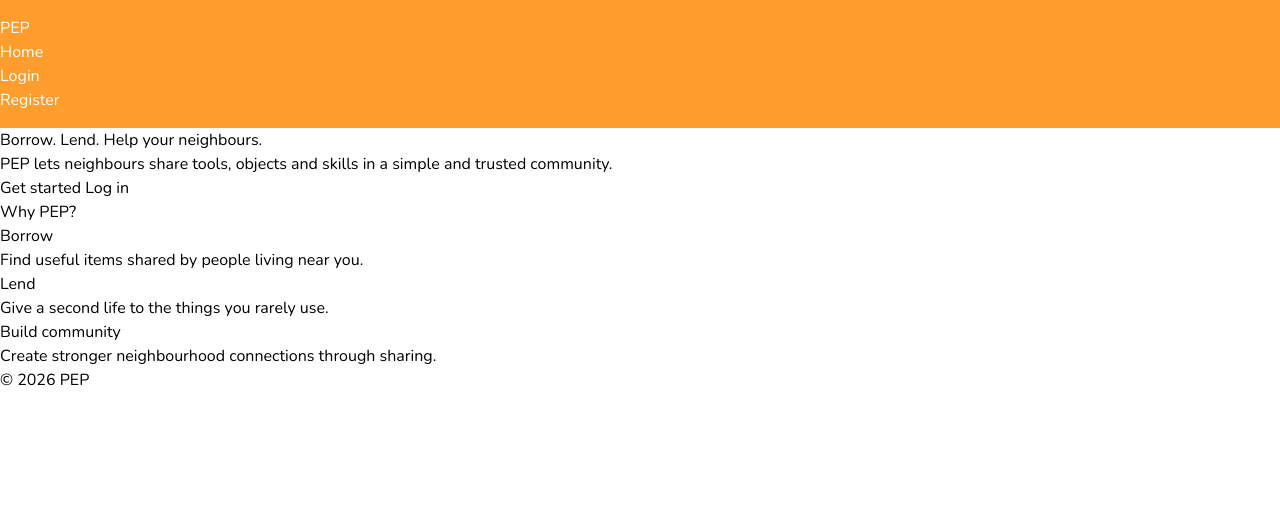
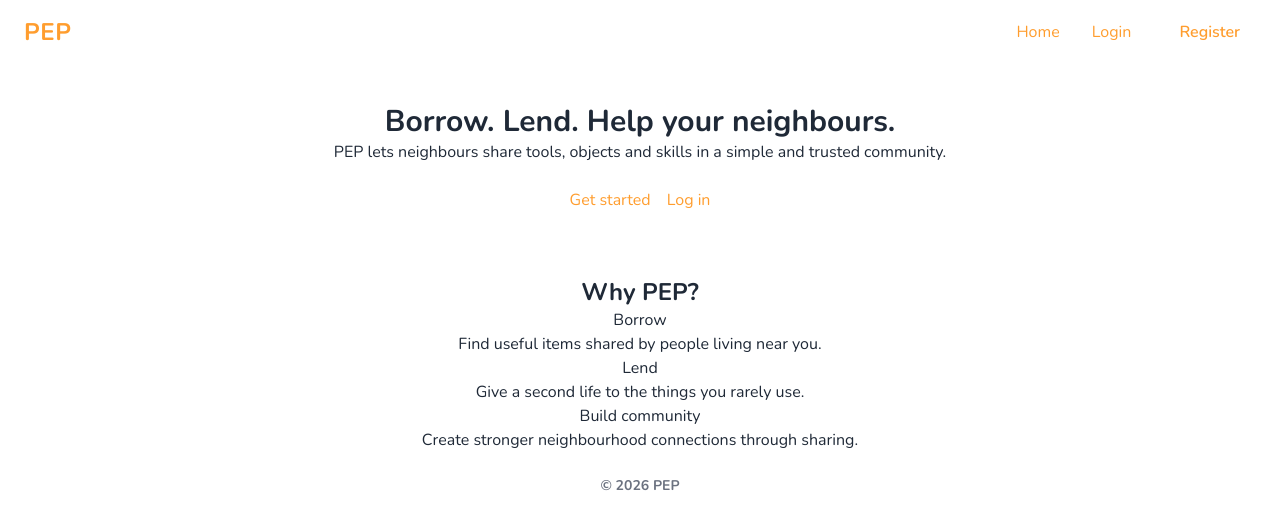
Before and after one commit to Tommfnr/Transcendence, an Angular app in the folder frontend/app/: page / in a window 1280 px wide. Shown: the top 530 px of the page. Built offline with nearby package versions, Linux system fonts and the light colour scheme.

Commit message:
feat: add footer component & home page

```diff
--- a/frontend/app/src/app/app.html
+++ b/frontend/app/src/app/app.html
@@ -1,2 +1,3 @@
 <app-header></app-header>
 <router-outlet />
+<app-footer></app-footer>
--- a/frontend/app/src/app/app.ts
+++ b/frontend/app/src/app/app.ts
@@ -1,10 +1,11 @@
 import { Component } from '@angular/core';
 import { RouterOutlet } from '@angular/router';
 import { Header } from './components/header/header';
+import { Footer } from './components/footer/footer';
 
 @Component({
   selector: 'app-root',
-  imports: [RouterOutlet, Header],
+  imports: [RouterOutlet, Header, Footer],
   templateUrl: './app.html',
   styleUrl: './app.css'
 })
--- /dev/null
+++ b/frontend/app/src/app/components/footer/footer.html
@@ -0,0 +1,11 @@
+<footer class="flex items-center justify-center py-6">
+
+	<div class="container items-center flex justify-center gap-4 text-sm text-text-secondary font-bold">
+
+		<p>
+			© 2026 PEP
+		</p>
+
+	</div>
+
+</footer>
--- a/frontend/app/src/app/components/header/header.html
+++ b/frontend/app/src/app/components/header/header.html
@@ -1,19 +1,19 @@
-<header class="header text-white py-4 bg-primary">
-  <div class="container">
-    <a routerLink="/" class="logo">PEP</a>
+<header class=" text-primary ">
+  <div class="container mx-auto flex items-center justify-between px-6 py-4">
+    <a routerLink="/" class="text-2xl font-bold tracking-wide">PEP</a>
 
-    <nav class="navigation">
-      <ul>
+    <nav class="">
+      <ul class="flex gap-8 items-center">
         <li>
-          <a routerLink="/">Home</a>
+          <a routerLink="/" class="hover:opacity-80 transition">Home</a>
         </li>
 
         <li>
-          <a routerLink="/login">Login</a>
+          <a routerLink="/login" class="hover:opacity-80 transition">Login</a>
         </li>
 
         <li>
-          <a routerLink="/register">Register</a>
+          <a routerLink="/register" class="font-semibold px-4 py-2 rounded-lg hover:opacity-90 transition">Register</a>
         </li>
       </ul>
     </nav>
--- a/frontend/app/src/app/pages/home2/home2.html
+++ b/frontend/app/src/app/pages/home2/home2.html
@@ -1,25 +1,25 @@
 
 
-<main>
+<main class="text-center text-text">
 
-	<section class="hero">
+	<section class="py-10 px-6">
 
-		<div class="container">
+		<div class=" mmax-w-2xl x-auto">
 
-			<h1>Borrow. Lend. Help your neighbours.</h1>
+			<h1 class="text-3xl font-bold">Borrow. Lend. Help your neighbours.</h1>
 
 			<p>
 				PEP lets neighbours share tools, objects and skills
 				in a simple and trusted community.
 			</p>
 
-			<div class="hero-actions">
+			<div class="hero-actions my-6 flex gap-4 justify-center">
 
-				<a routerLink="/register" class="button primary">
+				<a routerLink="/register" class="button text-primary">
 					Get started
 				</a>
 
-				<a routerLink="/login" class="button secondary">
+				<a routerLink="/login" class="button text-primary">
 					Log in
 				</a>
 
@@ -31,9 +31,9 @@
 
 	<section class="features">
 
-		<div class="container">
+		<div class="mmax-w-2xl x-auto">
 
-			<h2>Why PEP?</h2>
+			<h2 class="text-2xl font-bold">Why PEP?</h2>
 
 			<div class="cards">
 
@@ -74,15 +74,3 @@
 	</section>
 
 </main>
-
-<footer>
-
-	<div class="container">
-
-		<p>
-			© 2026 PEP
-		</p>
-
-	</div>
-
-</footer>
```
Also changed, not shown: frontend/app/src/app/components/footer/footer.ts (added, +9 -0 lines), frontend/app/src/app/components/footer/footer.css (added), 1 other file (tests, documents, lock files or other folders).
